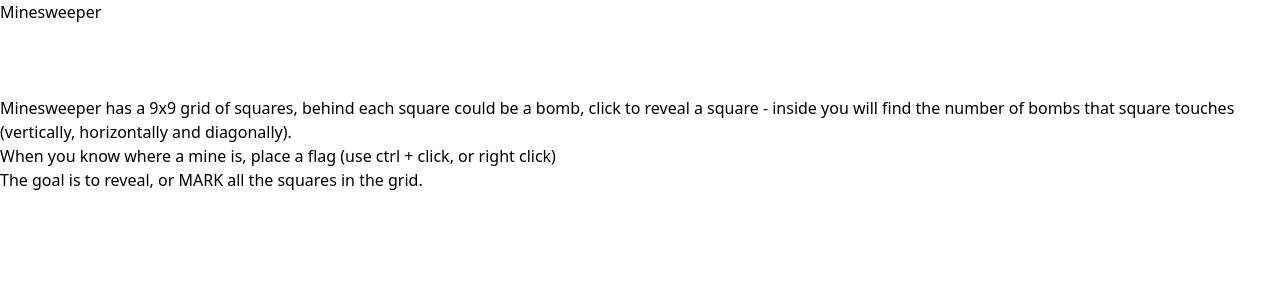
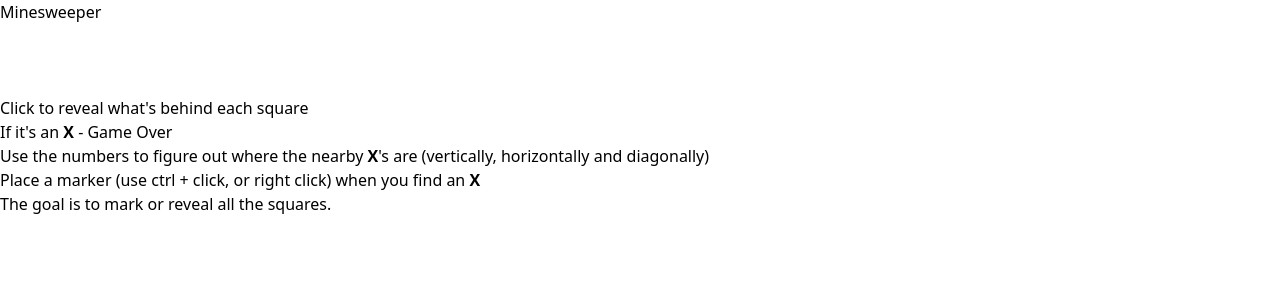
Before and after one commit to huwfernie/minesweeper-game, a React (Vite) app: page / in a window 1280 px wide. Shown: the top 300 px of the page. Built offline with nearby package versions, Linux system fonts and the light colour scheme.

Commit message:
update layout and instructions

```diff
--- a/index.html
+++ b/index.html
@@ -7,7 +7,7 @@
     <title>Minesweeper Game</title>
   </head>
   <body>
-    <div id="root"></div>
+    <div id="root" class="flex flex-col justify-center text-center"></div>
     <script type="module" src="/src/main.tsx"></script>
   </body>
 </html>
--- a/src/App.tsx
+++ b/src/App.tsx
@@ -86,10 +86,10 @@ function App() {
 
   return (
     <>
-      <section className="container px-4">
+      <section className="container px-4 py-10  mx-auto">
         <h1 className="text-3xl font-bold underline">Minesweeper</h1>
       </section>
-      <section className="container px-4">
+      <section className="container px-4 py-10 flex justify-center">
         <div className="grid gap-1 grid-cols-9 grid-rows-9 bg-slate-50 w-fit p-1 border-2 border-solid border-black">
           <DisplayBoard gameBoard={gameBoard} interactions={interactions} handleClick={handleClick} />
         </div>
@@ -101,9 +101,11 @@ function App() {
         <p>{gameComplete && "Game Complete" || " "}</p>
       </section>
       <section className="instructions">
-        <p>Minesweeper has a 9x9 grid of squares, behind each square could be a bomb, click to reveal a square - inside you will find the number of bombs that square touches (vertically, horizontally and diagonally).</p>
-        <p>When you know where a mine is, place a flag (use ctrl + click, or right click)</p>
-        <p>The goal is to reveal, or MARK all the squares in the grid.</p>
+        <p className="pb-4">Click to reveal what's behind each square</p>
+        <p className="pb-4">If it's an <strong>X</strong> - Game Over</p>
+        <p className="pb-4">Use the numbers to figure out where the nearby <strong>X</strong>'s are (vertically, horizontally and diagonally)</p>
+        <p className="pb-4">Place a marker (use ctrl + click, or right click) when you find an <strong>X</strong></p>
+        <p>The goal is to mark or reveal all the squares.</p>
       </section>
     </>
   )
```
